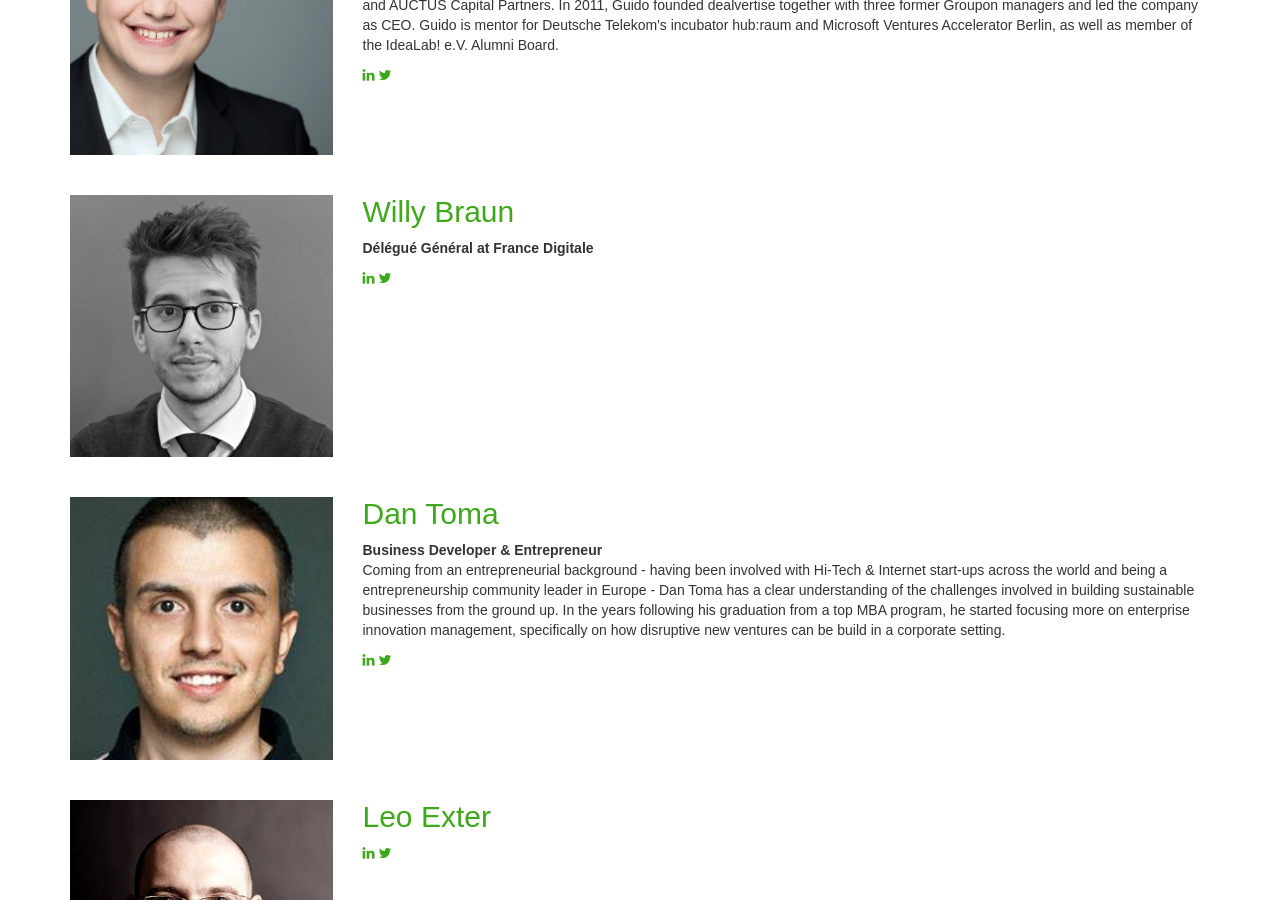
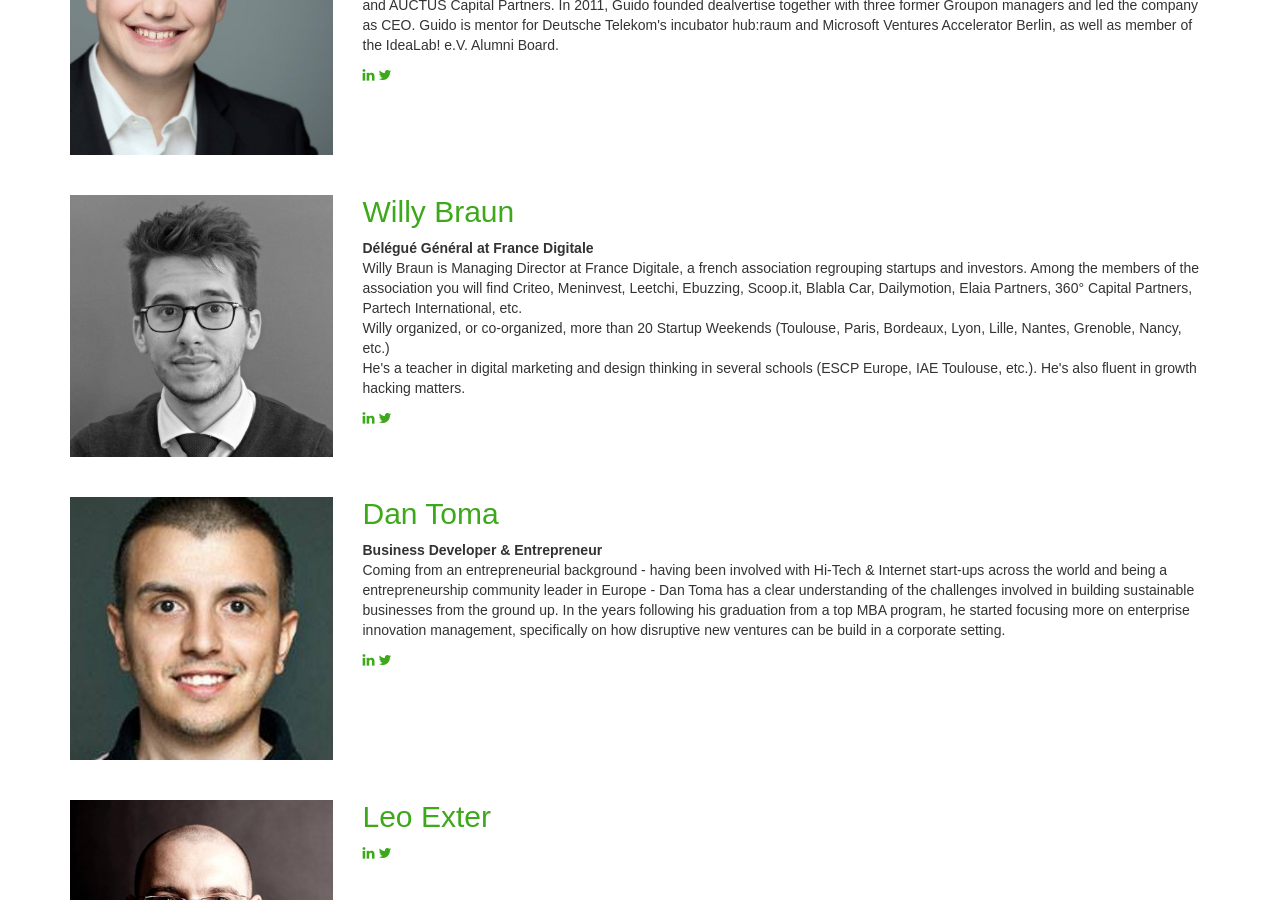
Before and after one commit to brakotozafy/geeksonafarm, a Jekyll site: the page built from speakers.html, in a window 1280 px wide and 900 px high, scrolled down 2865 px. Built offline with Jekyll 4.4.1, drawn with Linux system fonts in a browser that asks for light colours; nearby versions of some CDN libraries; some web fonts are replaced; Markdown is read by kramdown in place of the engine named in the settings; comment, search, counter and statistics services are not loaded.

Commit message:
self made Willy Braun bio...

```diff
--- a/speakers.html
+++ b/speakers.html
@@ -180,6 +180,11 @@ body_class: speakers
         <h2>Willy Braun</h2>
         <strong>Délégué Général at France Digitale</strong>
         <p>
+          Willy Braun is Managing Director at France Digitale, a french association regrouping startups and investors. Among the members of the association you will find Criteo, Meninvest, Leetchi, Ebuzzing, Scoop.it, Blabla Car, Dailymotion, Elaia Partners, 360° Capital Partners, Partech International, etc.
+          <br/>
+          Willy organized, or co-organized, more than 20 Startup Weekends (Toulouse, Paris, Bordeaux, Lyon, Lille, Nantes, Grenoble, Nancy, etc.)
+          <br/>
+          He's a teacher in digital marketing and design thinking in several schools (ESCP Europe, IAE Toulouse, etc.). He's also fluent in growth hacking matters.
         </p>
         <ul class="list-inline">
           <li>
```
